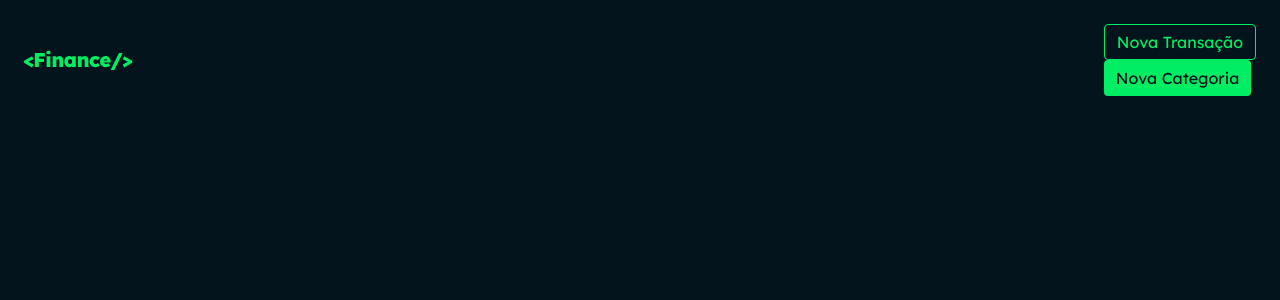
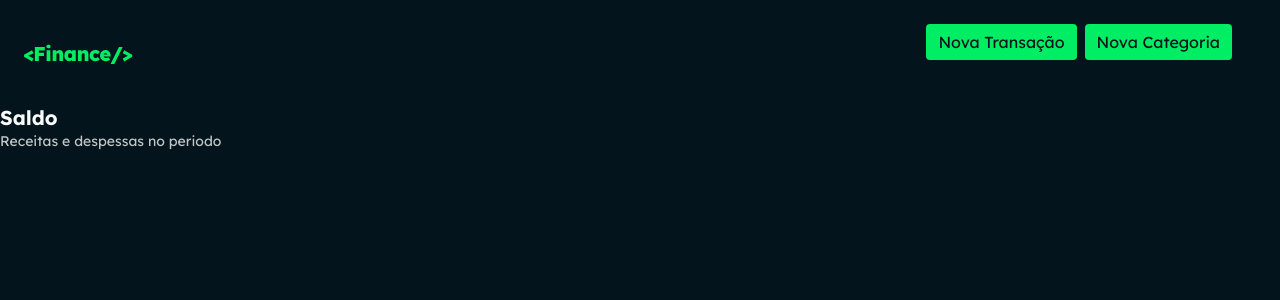
Before and after one commit to MaiaAndrey31/Front-Finance, a React (Vite) app in the folder Finance-Front/: page / in a window 1280 px wide. Shown: the top 300 px of the page. Built offline with nearby package versions, Linux system fonts and the light colour scheme.

Commit message:
FeatMainContainer

```diff
--- a/Finance-Front/src/Components/Button/index.tsx
+++ b/Finance-Front/src/Components/Button/index.tsx
@@ -1,10 +1,10 @@
 import { ComponentProps } from "react";
 import { Container } from "./styles";
 
-type ButtonProps = ComponentProps<'button'>& {
+type ButtonProps = ComponentProps<'button'> & {
     variant?: 'default' | 'outline'
 }
 
-export function Button({children , variant = 'default'}: ButtonProps) {
-    return <Container $variant = {variant}>{children}</Container>
+export function Button({children , variant = 'default', ...props}: ButtonProps) {
+    return <Container {...props} $variant = {variant}>{children}</Container>
 }
--- /dev/null
+++ b/Finance-Front/src/Components/Title/index.tsx
@@ -0,0 +1,15 @@
+import { Container } from "./styles";
+
+type TitleProps = {
+    title: string;
+    subtitle: string;
+}
+
+export function Title({title, subtitle}: TitleProps) {
+    return (
+        <Container>
+            <h2>{title}</h2>
+            <span>{subtitle}</span>
+        </Container>
+    )
+}
--- /dev/null
+++ b/Finance-Front/src/Components/Title/styles.ts
@@ -0,0 +1,20 @@
+import styled from "styled-components";
+import { theme } from "../../styles/themes";
+
+export const Container = styled.div`
+display: flex;
+flex-direction: column;
+gap: 0.375rem;
+
+h2 {
+    font-size: 1.25rem;
+    color: ${theme.colors.white};
+    font-weight: 700;
+}
+
+span {
+    font-size: 0.875rem;
+    color: ${theme.colors.neutral};
+    font-weight: 400;
+}
+`
--- a/Finance-Front/src/screens/home/index.tsx
+++ b/Finance-Front/src/screens/home/index.tsx
@@ -1,15 +1,24 @@
 import { Button } from "../../Components/Button";
 import { Logo } from "../../Components/Logo";
-import { Header } from "./styles";
+import { Title } from "../../Components/Title";
+import { Filters, Header, Main, Section } from "./styles";
 
 export function Home() {
     return (
-        <Header>
+        <><Header>
             <Logo />
             <div>
-                <Button variant="outline">Nova Transação</Button>
+                <Button>Nova Transação</Button>
                 <Button>Nova Categoria</Button>
             </div>
         </Header>
+        <Main>
+            <Section>
+                <Filters>
+                    <Title title="Saldo" subtitle="Receitas e despessas no periodo"/>
+                </Filters>
+            </Section>
+        </Main>
+            </>
     )
 }
--- a/Finance-Front/src/screens/home/styles.ts
+++ b/Finance-Front/src/screens/home/styles.ts
@@ -7,4 +7,31 @@ justify-content: space-between;
 padding: 1.5rem;
 width: 100%;
 
+>div {
+    display: flex;
+    align-items: center;
+    gap: 0.5rem;
+    padding: 0 1.5rem 1.5rem 1.5rem;
+}
 `;
+
+export const Main = styled.main`
+display: flex;
+gap: 0.75rem;
+width: 100%;
+
+`;
+
+export const Section = styled.section`
+display: flex;
+flex-direction: column;
+gap: 0.75rem;
+width: 100%;
+`
+
+export const Filters = styled.div`
+display: flex;
+align-items: center;
+justify-content: space-between;
+width: 100%;
+`
```
